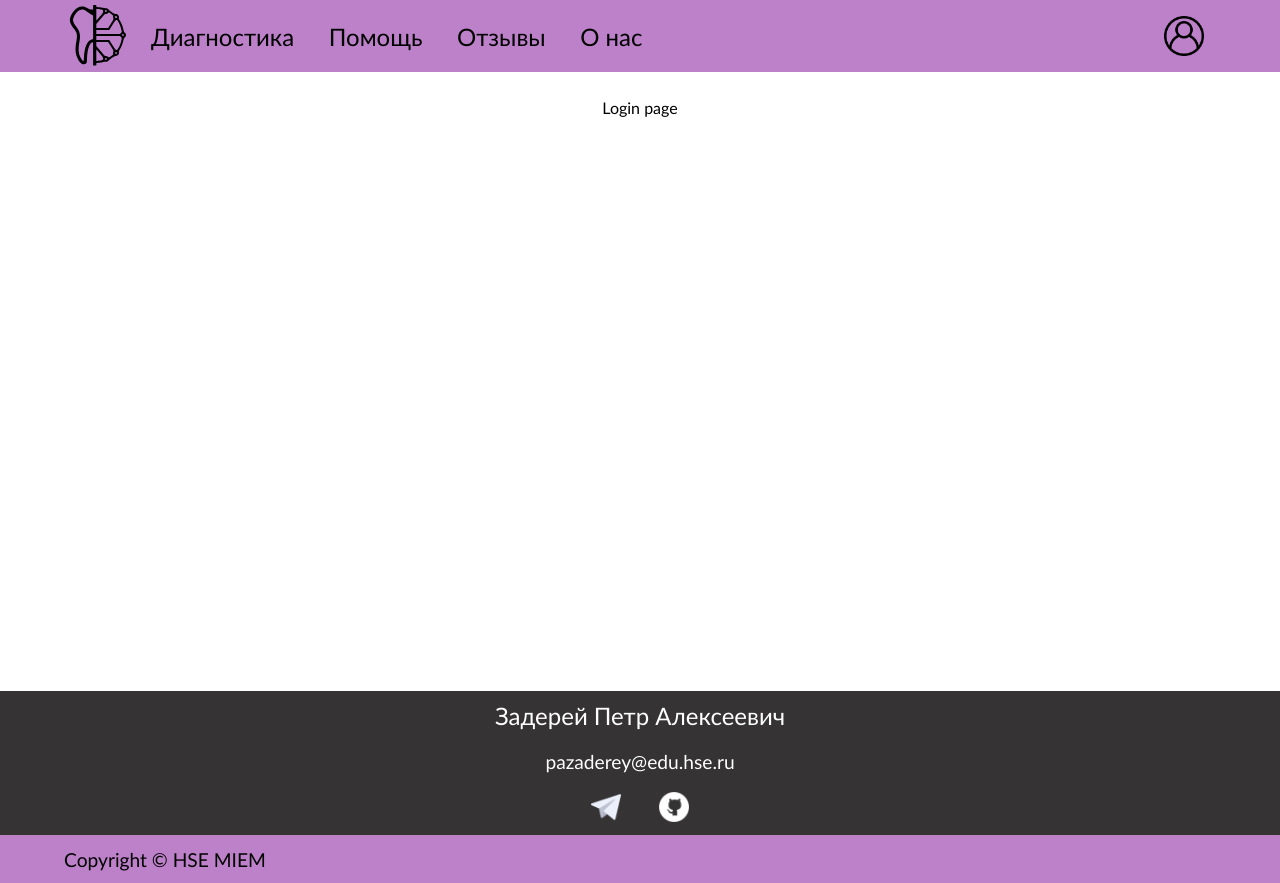
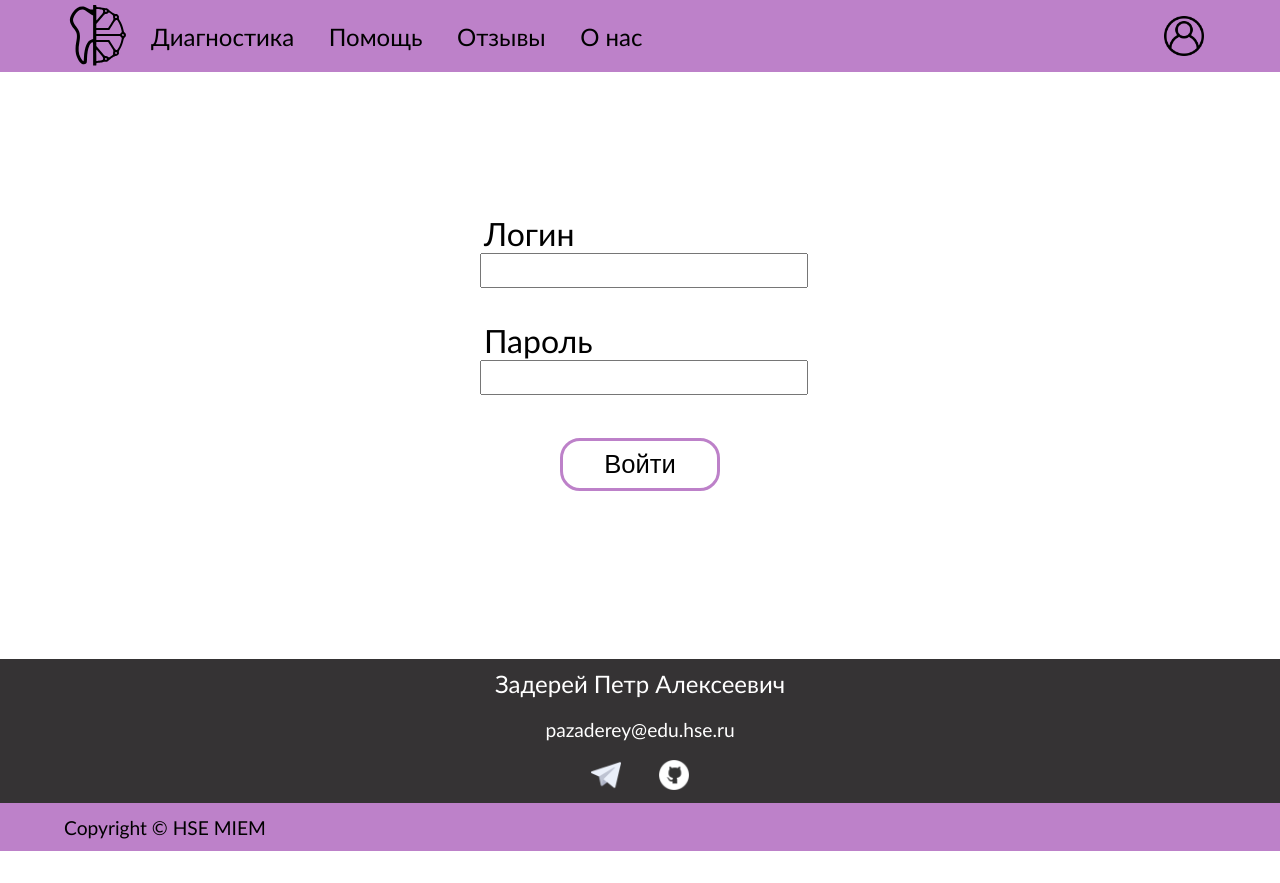
Before and after one commit to pazaderey/web-stomatology, a website: page public/html/login.html in a window 1280 px wide. After the commit the page ends 851 px from the top, so only its background shows below. Drawn offline with Linux system fonts and the light colour scheme.

Commit message:
✨ Add login page

```diff
--- a/index.js
+++ b/index.js
@@ -25,9 +25,7 @@ app.get(/.+/, (req, res) => {
 });
 
 app.post("/form", (req, res) => {
-    console.log("got form");
     globalThis.setTimeout(() => {
-        console.log("responded");
         res.sendStatus(200);
     }, 5000);
 
--- a/public/css/index.css
+++ b/public/css/index.css
@@ -5,11 +5,12 @@ body {
 
 main {
   padding: 2%;
-  min-height: calc(100vh - 15.5rem);
+  min-height: calc(100vh - 17.5rem);
+  height: 100%;
   display: flex;
   flex-direction: column;
+  justify-content: center;
   align-items: center;
-  justify-content: flex-start;
 }
 
 h1 {
@@ -62,10 +63,9 @@ a.black-link {
 }
 
 section.flexrow-container p {
+  padding: 3%;
   max-width: 26rem;
   margin-top: auto;
-  padding-left: 3%;
-  padding-right: 3%;
 }
 
 section.flexrow-container > img {
@@ -76,3 +76,47 @@ section.flexrow-container > img {
   min-height: 200px;
   overflow: hidden;
 }
+
+.login-form-container {
+  flex-wrap: nowrap;
+  max-width: 20rem;
+  width: 80%;
+}
+
+section#login {
+  display: flex;
+  justify-content: center;
+  height: 20rem;
+}
+
+.login-container {
+  justify-content: center;
+  align-items: center;
+  height: 100%;
+  font-size: 2rem;
+  width: 100%;
+}
+
+.login-container > input {
+  font-size: 1.6rem;
+  width: 100%;
+}
+
+.login-container > label {
+  width: 100%;
+}
+
+#login-button {
+  width: 50%;
+  height: 50%;
+  font-size: 1.6rem;
+}
+
+@media (max-width: 1110px) {
+  section.flexrow-container p {
+    max-width: 60rem;
+  }
+  section.flexrow-container > img, .slider-container {
+    width: 80%;
+  }
+}
--- a/public/css/slider.css
+++ b/public/css/slider.css
@@ -38,3 +38,9 @@
 .next-button {
   right: 10px;
 }
+
+@media (max-width: 1110px) {
+  .slider-container {
+    width: 80%;
+  }
+}
--- a/public/html/login.html
+++ b/public/html/login.html
@@ -1,5 +1,6 @@
 <!DOCTYPE html>
 <html lang="en">
+
 <head>
     <meta charset="UTF-8">
     <meta name="viewport" content="width=device-width, initial-scale=1.0">
@@ -9,11 +10,29 @@
     <script src="../js/components/header.js" type="text/javascript" defer></script>
     <script src="../js/components/footer.js" type="text/javascript" defer></script>
 </head>
+
 <body>
     <header-component></header-component>
 
-    <main>Login page</main>
+    <main>
+        <section id="login">
+            <form class="flexcol-container flex-centered login-form-container">
+                <div class="flexcol-container login-container">
+                    <label>Логин</label>
+                    <input type="text" required>
+                </div>
+                <div class="flexcol-container login-container">
+                    <label>Пароль</label>
+                    <input type="text" required>
+                </div>
+                <div class="flexcol-container login-container">
+                    <button id="login-button">Войти</button>
+                </div>
+            </form>
+        </section>
+    </main>
 
     <footer-component></footer-component>
 </body>
+
 </html>
```
Also changed, not shown: public/html/profile.html (added, +11 -0 lines).
